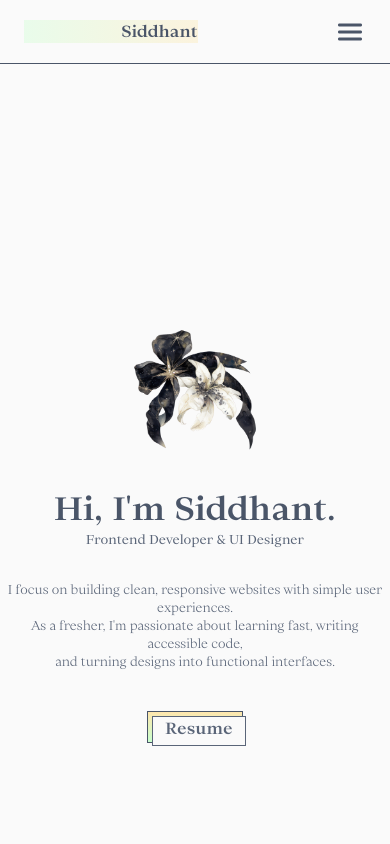
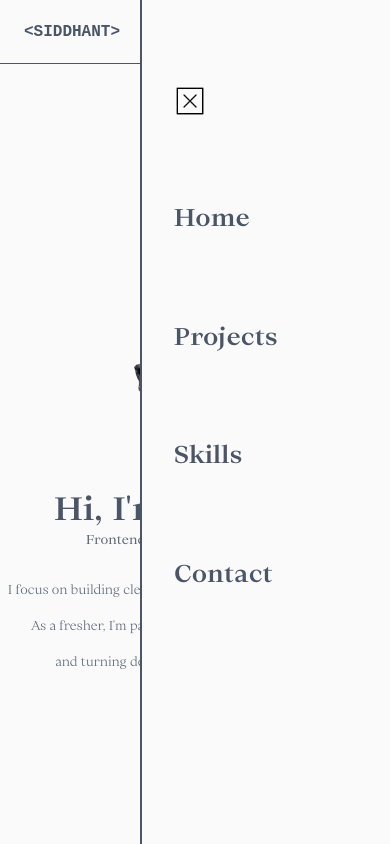
Before and after one commit to siddhant660/personal-portfolio, a plain HTML site: page index.html in a window 390 px wide. Both pictures are taken after a click on the element 350 px from the left and 31 px from the top of the page. Shown: the top 844 px of the page. Drawn offline with Linux system fonts and the light colour scheme.

Commit message:
added some changes in logo added js added menu icon on mobile screen made form functional with formspree.io

```diff
--- a/index.html
+++ b/index.html
@@ -19,14 +19,14 @@
         </ul>
     </div>
     <nav>
-        <div class="logo"><p>Siddhant</p></div>
+        <div class="logo"><p>&lt;SIDDHANT&gt;</p></div>
         <ul class="nav-elements">
             <li><a href="#home">Home</a></li>
             <li><a href="#project">Projects</a></li>
             <li><a href="#skills">Skills</a></li>
             <li><a href="#contact">Contact</a></li>
         </ul>
-        <div class="nav-icon"></div>
+        <div class="nav-icon"><img src="./images/menu-icon.png" height="23px"></div>
     </nav>
     <section id="home" class="hero-section">
         <div class="hero-container">
@@ -36,7 +36,11 @@
                 <p class="hero-p1">Frontend Developer & UI Designer</p>
                 <p class="hero-p2">I focus on building clean, responsive websites with simple user experiences.<br /> As a fresher, I'm passionate about learning fast, writing accessible code,<br /> and turning designs into functional interfaces.</p>
                 <div class="resume-button">
-                    <p>Resume</p>
+                    <p>
+                        <a href="Resume.pdf" target="_blank" rel="noopener noreferrer">
+                            Resume
+                        </a>
+                    </p>
                 </div>
             </div>
             <div class="hero-img-container">
@@ -62,7 +66,7 @@
             <div class="project-card2-gradient">
                 <div class="project-card2">
                     <p class="project-title">MakeMyTrip Clone</p>
-                    <a href="https://make-my-trip-clone-zeta.vercel.app/"  target="_blank"><div class="card2-img card-img"></div></a>>
+                    <a href="https://make-my-trip-clone-zeta.vercel.app/"  target="_blank"><div class="card2-img card-img"></div></a>
                     <p class="description">A basic clone of MakeMyTrip's homepage using HTML and CSS. Designed to replicate the header, search section, and banner layout as a beginner exercise.</p>
                 </div>
             </div>
@@ -167,7 +171,7 @@
  <div class="contact-container">
      <div class="contact-form-container">
          <h3 class="form-title">Send Me a Message</h3>
-         <form class="contact-form">
+         <form action="https://formspree.io/f/xzzvqdwq" method="POST"  class="contact-form">
              <div class="form-group">
                  <label for="name" class="form-label">Full Name *</label>
                  <input type="text" id="name" name="name" class="form-input" required>
@@ -190,35 +194,34 @@
 
                 <div class="submit-button-gradient">
                     <button type="submit" class="submit-button">Send Message</button>
+                </form>
 
                     <div class="contact-info-section">
                         <div class="contact-info-grid">
                             <div class="contact-item">
+                                <a href="mailto:siddhantsahu9926@gmail.com" class="contact-info">
                                 <div class="contact-icon"><img src="./images/mail.png" height="30px"></div>
                                 <div class="contact-title">Email</div>
-                                <a href="mailto:siddhantsahu9926@gmail.com" class="contact-info">siddhantsahu9926@gmail.com</a>
-                                <div class="contact-description">Drop me a message anytime!</div>
+                                </a>
                             </div>
 
                             <div class="contact-item">
+                                <a href="https://github.com/siddhant660" target="_blank" class="contact-info">
                                 <div class="contact-icon"><img src="./images/github.svg" height="30px"></div>
                                 <div class="contact-title">GitHub</div>
-                                <a href="https://https://github.com/siddhant660" target="_blank" class="contact-info">github.com/siddhant-sahu</a>
-                                <div class="contact-description">Check out my projects</div>
+                                </a>
                             </div>
 
                             <div class="contact-item">
                                 <div class="contact-icon"><img src="./images/linkedin.png" height="30px"></div>
                                 <div class="contact-title">LinkedIn</div>
-                                <a href="www.linkedin.com/in/siddhant-sahu-163923285" target="_blank" class="contact-info">linkedin.com/in/siddhant-sahu</a>
-                                <div class="contact-description">Let's connect professionally</div>
                             </div>
                         </div>
                     </div>
                 </div>
-            </form>
         </div>
     </div>
 </section>
+<script src="script.js"></script>
 </body>
 </html>
--- /dev/null
+++ b/script.js
@@ -0,0 +1,11 @@
+    const navIcon = document.querySelector('.nav-icon');
+    const homeButton = document.querySelector('.home-button');
+    const closeBtn = document.querySelector('.close-btn');
+
+    navIcon.addEventListener('click', () => {
+        homeButton.classList.add('active');
+    });
+
+    closeBtn.addEventListener('click', () => {
+        homeButton.classList.remove('active');
+    });
--- a/style.css
+++ b/style.css
@@ -43,13 +43,11 @@ nav {
 
 .logo {
 
-    font-family: bold;
-    font-size: 2.5rem;
-    font-weight: 600;
+    font-family: monospace;
+    font-size: 1.4rem;
+    font-weight: 700;
     cursor: pointer;
     color:#4a5568;
-    background: radial-gradient(circle at 100%, #ffe7ae61 0%, #c8ffcd58 100%, #f1ffc854 100%)
-
 }
 
 
@@ -92,16 +90,24 @@ nav {
 }
 
 .nav-icon {
-    display:none;
+  display: none;
 }
 
 .home-button {
-    display: none;
     position: fixed;
-    right: 0;
-    z-index: 2;
-    transition: 0.6s;
+    top: 0;
+    right: -100%;
+    height: 100vh;
+    width: 250px;
+    background-color: #fafafa;
+    border-left: 2px solid #4a5568;
+    transition: right 0.4s ease-in-out;
+    z-index: 1000;
 
+}
+
+.home-button.active {
+    right: 0;  /* slide in */
 }
 
 .close-btn {
@@ -110,11 +116,11 @@ nav {
     background-size: cover;
     height: 2rem;
     width: 2rem;
+    cursor: pointer;
 }
 
 .home-button-list{
     background-color: #fafafa;
-    border:2px solid #4a5568;
     height: 80vh;
     width: 40vh;
     padding: 3rem 2rem;
@@ -186,6 +192,10 @@ nav {
     background-color: #fafafa;
     transform: translate(4px , 4px);
     transition: 0.6s;
+}
+.resume-button p a{
+    text-decoration: none;
+    color:#4a5568
 }
 
 .resume-button p:hover {
@@ -437,23 +447,19 @@ nav {
     width: 100%;
 
 }
-
 .skill-section {
     max-width: 1200px;
     margin: 0 auto;
     padding: 4rem 2rem;
 }
-
 .padding-bar {
     height: 3rem;
 }
-
 .skill-heading-container {
     height: 5rem;
     width: 100%;
     margin: 0 0 4rem;
 }
-
 .skill-heading {
     display: flex;
     align-items: center;
@@ -463,28 +469,23 @@ nav {
     background-color: #fafafa;
     border: 1px solid #4a5568;
     padding: 2rem 2rem 2rem 0;
-
 }
-
     .skill-heading p {
         font-size: 1.5rem;
         font-family: bold, Arial, sans-serif;
         color: #4a5568;
     }
-
     .skills-container {
         display: grid;
         grid-template-columns: repeat(auto-fit, minmax(150px, 1fr));
         gap: 2rem;
         max-width: 100%;
     }
-
     .skill-item {
         background-color: #fafafa;
         padding: 1.5rem 1rem;
         text-align: center;
     }
-
     .skill-icon {
         width: 50px;
         height: 50px;
@@ -496,21 +497,18 @@ nav {
         font-weight: bold;
         color: #fafafa;
     }
-
 .skill-name {
     font-family: regular, Arial, sans-serif;
     font-size: 1rem;
     color: #4a5568;
     font-weight: 500;
 }
-
 .contact-heading-container {
     display: flex;
     justify-content: center;
     height: 5rem;
     width: 100%;
 }
-
 .contact-heading {
     display: flex;
     align-items: center;
@@ -520,7 +518,6 @@ nav {
     background-color: #fafafa;
     border: 1px solid #4a5568;
     padding: 2rem 12rem;
-
 }
 
     .contact-heading p {
@@ -535,21 +532,18 @@ nav {
         margin: 0 auto;
         padding: 4rem 2rem;
     }
-
     .contact-container {
         display: grid;
         grid-template-columns: 1fr;
         gap: 4rem;
         max-width: 100%;
     }
-
     .contact-info-grid {
         display: grid;
         grid-template-columns: repeat(auto-fit, minmax(200px, 1fr));
         gap: 1.5rem;
         padding: 4rem 0;
     }
-
     .contact-icon {
         width: 50px;
         height: 50px;
@@ -563,7 +557,6 @@ nav {
         font-weight: bold;
         color: #fafafa;
     }
-
     .contact-title {
         font-family: bold, Arial, sans-serif;
         font-size: 1rem;
@@ -571,7 +564,6 @@ nav {
         color: #4a5568;
         margin-bottom: 0.5rem;
     }
-
     .contact-info {
         font-family: regular, Arial, sans-serif;
         font-size: 0.9rem;
@@ -581,11 +573,9 @@ nav {
         display: block;
         margin-bottom: 0.3rem;
     }
-
     .contact-info:hover {
         color: #4a5568;
     }
-
     .contact-description {
         font-family: light, Arial, sans-serif;
         font-size: 0.8rem;
@@ -593,13 +583,11 @@ nav {
         margin-top: 0.5rem;
         line-height: 1.3;
     }
-
     .contact-form-container {
         background-color: #fafafa;
         border-radius: 8px;
         padding: 2rem;
     }
-
     .form-title {
         font-family: bold, Arial, sans-serif;
         font-size: 1.4rem;
@@ -607,11 +595,9 @@ nav {
         margin-bottom: 1.5rem;
         text-align: center;
     }
-
     .form-group {
         margin-bottom: 1.5rem;
     }
-
     .form-label {
         font-family: bold, Arial, sans-serif;
         font-size: 0.9rem;
@@ -619,7 +605,6 @@ nav {
         display: block;
         margin-bottom: 0.5rem;
     }
-
     .form-input, .form-textarea {
         width: 100%;
         padding: 0.8rem;
@@ -632,17 +617,14 @@ nav {
         outline: none;
         transition: border-color 0.3s ease;
     }
-
     .form-input:focus, .form-textarea:focus {
         border-color: #C8FFCD;
         box-shadow: 0 0 0 2px rgba(200, 255, 205, 0.2);
     }
-
     .form-textarea {
         resize: vertical;
         min-height: 120px;
     }
-
     .submit-button-gradient {
         height: 2.5rem;
         width: 100%;
@@ -651,7 +633,6 @@ nav {
         border-radius: 4px;
         cursor: pointer;
     }
-
     .submit-button {
         height: 100%;
         width: 100%;
@@ -665,7 +646,6 @@ nav {
         cursor: pointer;
         font-size: 1rem;
     }
-
     .submit-button:hover {
         transform: none;
         box-shadow: 1px 1px 1px #C8FFCD;
@@ -716,20 +696,19 @@ nav {
 @media screen and (max-width:700px) {
 
     .logo {
-    padding-left:25vw;
+
     font-size: 1rem;
 }
+
 .nav-elements {
     display: none;
 }
+.nav-icon {
+    display: block;
+    font-size: 1.8rem;
+    cursor: pointer;
+    color: #4a5568;
 
-    .nav-icon {
-        display:block;
-        height: 2rem;
-        width: 2rem;
-        background-image: url(./images/menu-icon.png);
-        background-position: center;
-        background-size: cover;
 }
 
 .hero-mobile-image {
```
Also changed, not shown: 1 other file. Lines whose indentation alone changed are shown as unchanged.
